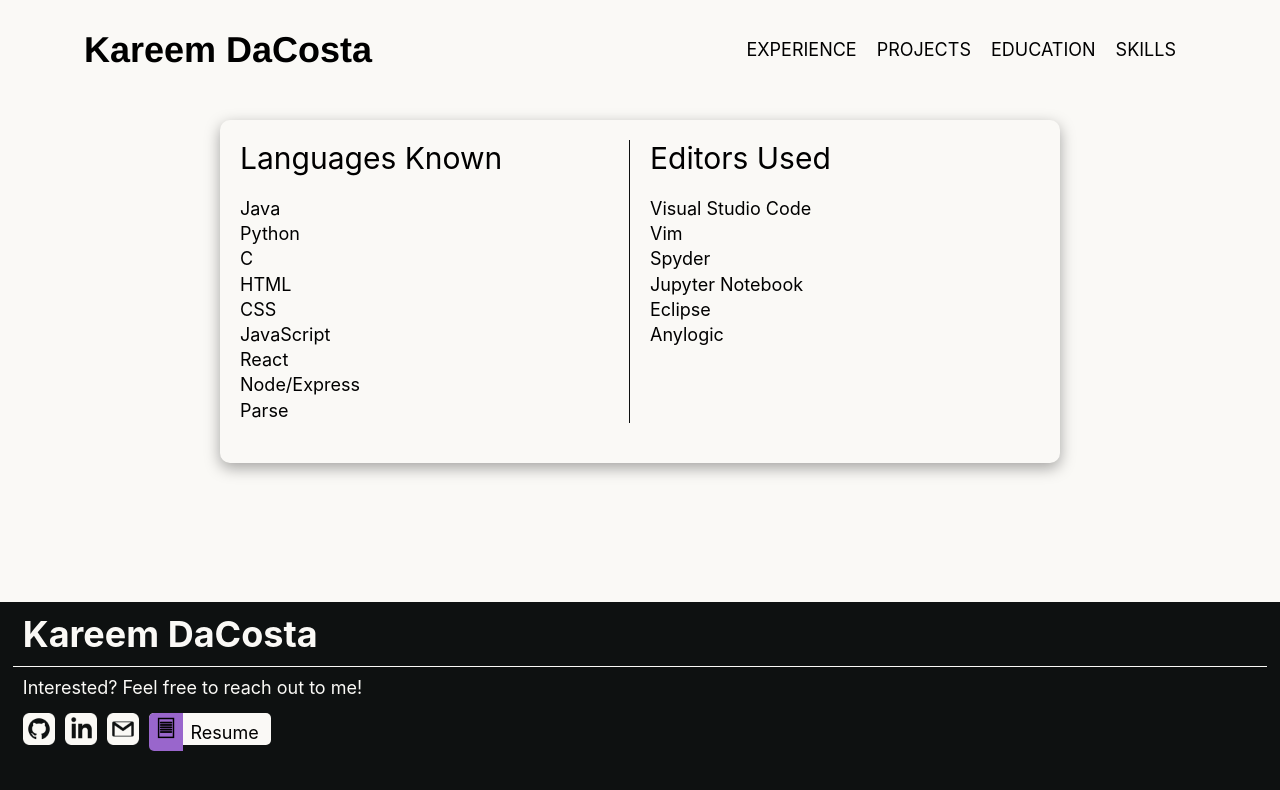
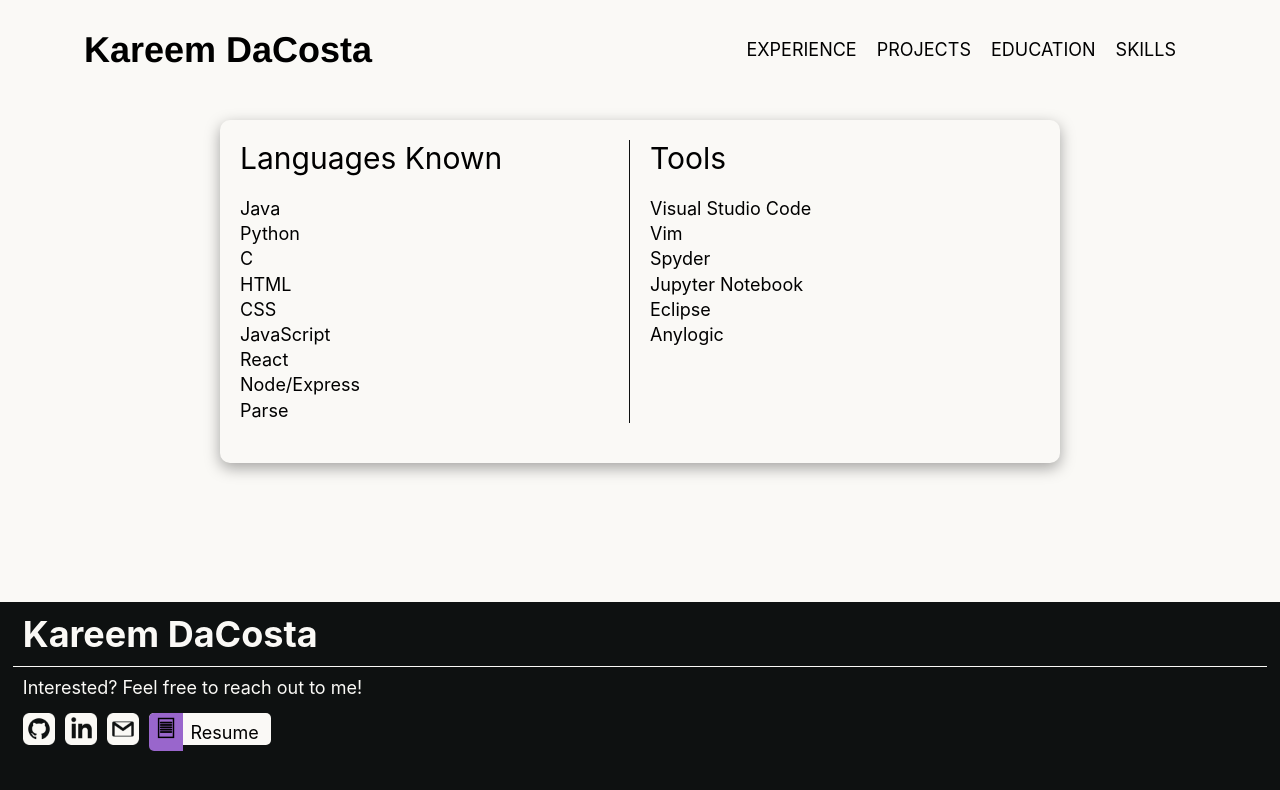
Before and after one commit to KareemDaCosta/kareem-dacosta-personal-website, a React (Create React App) app: page /skills in a window 1280 px wide. Shown: the top 790 px of the page. Built offline with nearby package versions, Linux system fonts and the light colour scheme.

Commit message:
Changed "Editors Used" to "Tools"

```diff
--- a/src/components/Skills/Skills.jsx
+++ b/src/components/Skills/Skills.jsx
@@ -26,7 +26,7 @@ export default function Skills() {
                 <div className="skills-border-horizontal"/>
                 <div className="skills-section" id="skills-card-2">
                     <div className="skills-heading" >
-                        Editors Used
+                        Tools
                     </div>
                     <ul className="skills-list">
                         {editorsKnown.map(item => {
```
